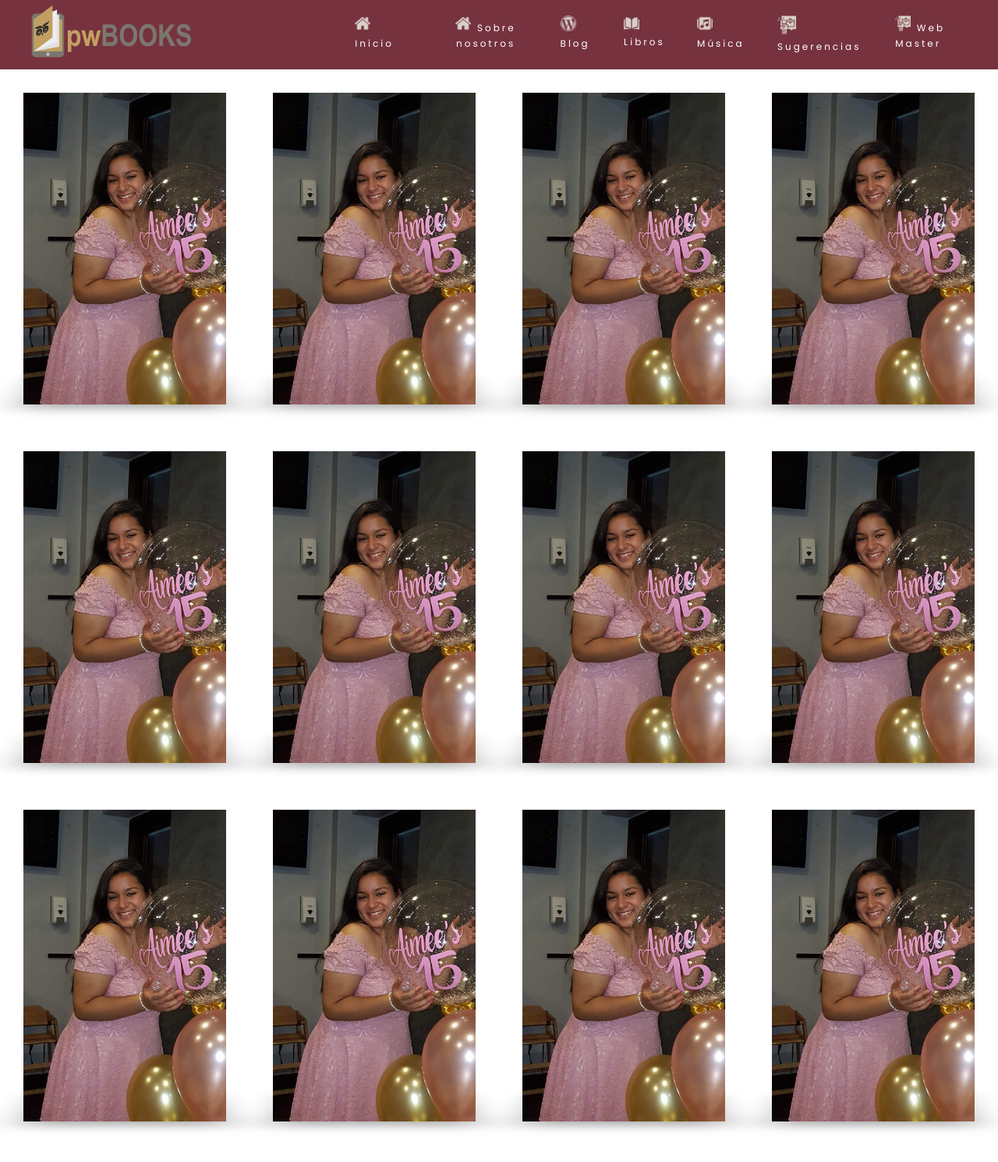
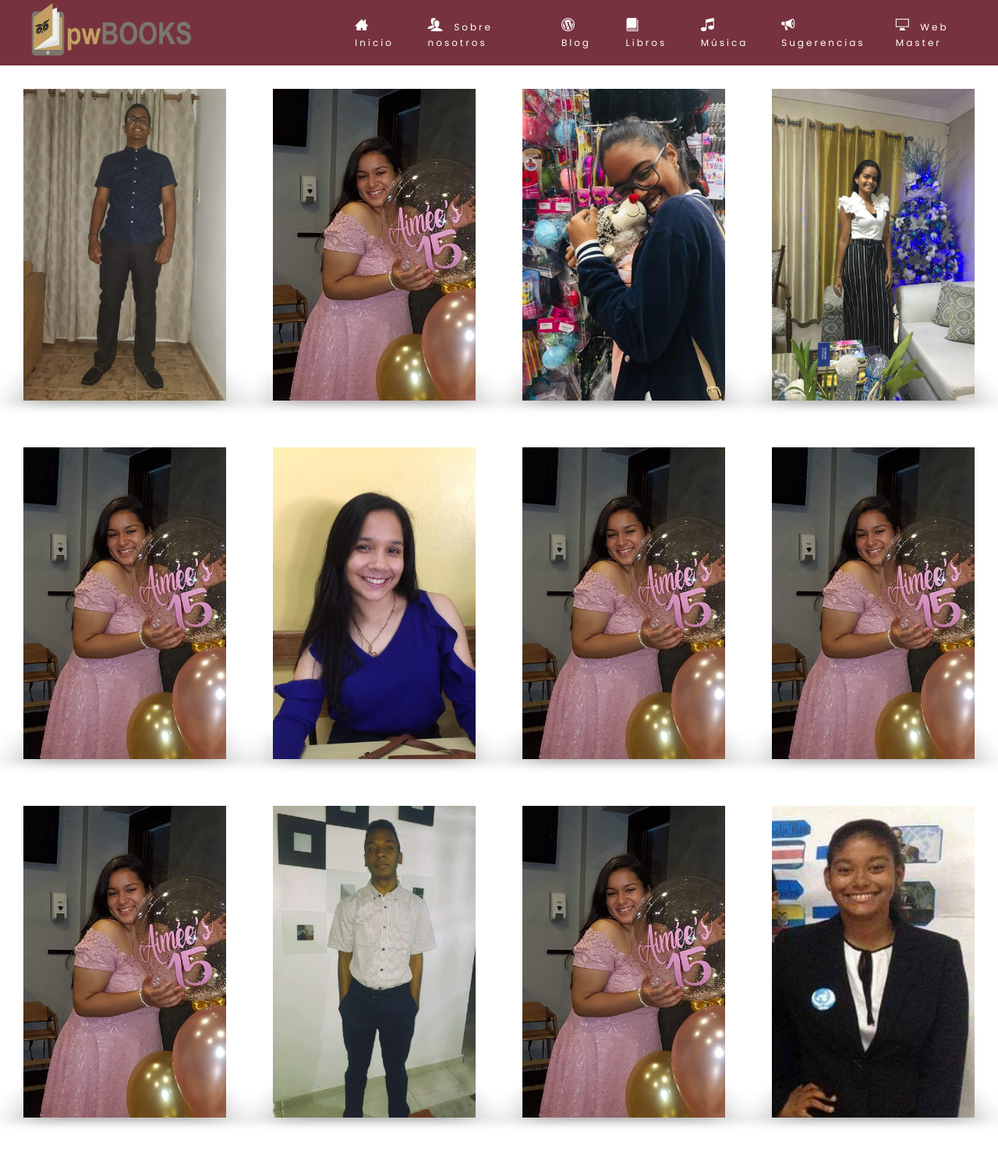
Before and after one commit to advr0106/Biblioteca, a PHP site: page /creditos.html in a window 1280 px wide. Shown: the top 1491 px of the page at 78% size. Run offline with PHP 8.4, Linux system fonts and the light colour scheme; some web fonts are replaced; grey boxes are pictures that could not be loaded.

Commit message:
Creditos

```diff
--- a/CSS/cred_style.css
+++ b/CSS/cred_style.css
@@ -122,242 +122,242 @@
 }
 .cara1:nth-child(1) .cara2 .poster
 {
-  background-image: url(../imgs/a82.jpg);
+  background-image: url(../imgs/creditos/Noah1.jpeg);
 }
 .cara1:nth-child(1) .info header
 {
-  background-image: url(../imgs/a8.jpg);
+  background-image: url(../imgs/creditos/a8.jpg);
 }
 .cara1:nth-child(2) .cara2 .poster
 {
-  background-image: url(../imgs/a82.jpg);
+    background-image: url(../imgs/creditos/a82.jpg);
 }
 .cara1:nth-child(2) .info header
 {
-  background-image: url(../imgs/a8.jpg);
+  background-image: url(../imgs/creditos/a8.jpg);
 }
 .cara1:nth-child(3) .cara2 .poster
 {
-  background-image: url(../imgs/a82.jpg);
+  background-image: url(../imgs/creditos/Stacy1.jpeg);
 }
 .cara1:nth-child(3) .info header
 {
-  background-image: url(../imgs/a8.jpg);
+  background-image: url(../imgs/creditos/);
 }
 .cara1:nth-child(4) .cara2 .poster
 {
-  background-image: url(../imgs/a82.jpg);
+  background-image: url(../imgs/creditos/Arleen1.jpeg);
 }
 .cara1:nth-child(4) .info header
 {
-  background-image: url(../imgs/a8.jpg);
+  background-image: url(../imgs/creditos/a8.jpg);
 }
 .cara1:nth-child(5) .cara2 .poster
 {
-  background-image: url(../imgs/a82.jpg);
+  background-image: url(../imgs/creditos/a82.jpg);
 }
 .cara1:nth-child(5) .info header
 {
-  background-image: url(../imgs/a8.jpg);
+  background-image: url(../imgs/creditos/a8.jpg);
 }
 .cara1:nth-child(6) .cara2 .poster
 {
-  background-image: url(../imgs/a82.jpg);
+  background-image: url(../imgs/creditos/Daniela1.jpeg);
 }
 .cara1:nth-child(6) .info header
 {
-  background-image: url(../imgs/a8.jpg);
+  background-image: url(../imgs/creditos/a8.jpg);
 }
 .cara1:nth-child(7) .cara2 .poster
 {
-  background-image: url(../imgs/a82.jpg);
+  background-image: url(../imgs/creditos/a82.jpg);
 }
 .cara1:nth-child(7) .info header
 {
-  background-image: url(../imgs/a8.jpg);
+  background-image: url(../imgs/creditos/a8.jpg);
 }
 .cara1:nth-child(8) .cara2 .poster
 {
-  background-image: url(../imgs/a82.jpg);
+  background-image: url(../imgs/creditos/a82.jpg);
 }
 .cara1:nth-child(8) .info header
 {
-  background-image: url(../imgs/a8.jpg);
+  background-image: url(../imgs/creditos/a8.jpg);
 }
 .cara1:nth-child(9) .cara2 .poster
 {
-  background-image: url(../imgs/a82.jpg);
+  background-image: url(../imgs/creditos/a82.jpg);
 }
 .cara1:nth-child(9) .info header
 {
-  background-image: url(../imgs/a8.jpg);
+  background-image: url(../imgs/creditos/a8.jpg);
 }
 .cara1:nth-child(10) .cara2 .poster
 {
-  background-image: url(../imgs/a82.jpg);
+  background-image: url(../imgs/creditos/Alberto1.jpeg);
 }
 .cara1:nth-child(10) .info header
 {
-  background-image: url(../imgs/a8.jpg);
+  background-image: url(../imgs/creditos/);
 }
 .cara1:nth-child(11) .cara2 .poster
 {
-  background-image: url(../imgs/a82.jpg);
+  background-image: url(../imgs/creditos/a82.jpg);
 }
 .cara1:nth-child(11) .info header
 {
-  background-image: url(../imgs/a8.jpg);
+  background-image: url(../imgs/creditos/a8.jpg);
 }
 .cara1:nth-child(12) .cara2 .poster
 {
-  background-image: url(../imgs/a82.jpg);
+  background-image: url(../imgs/creditos/Katia1.jpeg);
 }
 .cara1:nth-child(12) .info header
 {
-  background-image: url(../imgs/a8.jpg);
+  background-image: url(../imgs/creditos/);
 }
 .cara1:nth-child(13) .cara2 .poster
 {
-  background-image: url(../imgs/a82.jpg);
+  background-image: url(../imgs/creditos/Camila1.jpeg);
 }
 .cara1:nth-child(13) .info header
 {
-  background-image: url(../imgs/a8.jpg);
+  background-image: url(../imgs/creditos/Camila2.jpeg);
 }
 .cara1:nth-child(14) .cara2 .poster
 {
-  background-image: url(../imgs/a82.jpg);
+  background-image: url(../imgs/creditos/);
 }
 .cara1:nth-child(14) .info header
 {
-  background-image: url(../imgs/a8.jpg);
+  background-image: url(../imgs/creditos/a8.jpg);
 }
 .cara1:nth-child(15) .cara2 .poster
 {
-  background-image: url(../imgs/a82.jpg);
+  background-image: url(../imgs/creditos/a82.jpg);
 }
 .cara1:nth-child(15) .info header
 {
-  background-image: url(../imgs/a8.jpg);
+  background-image: url(../imgs/creditos/a8.jpg);
 }
 .cara1:nth-child(16) .cara2 .poster
 {
-  background-image: url(../imgs/a82.jpg);
+  background-image: url(../imgs/creditos/a82.jpg);
 }
 .cara1:nth-child(16) .info header
 {
-  background-image: url(../imgs/a8.jpg);
+  background-image: url(../imgs/creditos/a8.jpg);
 }
 .cara1:nth-child(17) .cara2 .poster
 {
-  background-image: url(../imgs/a82.jpg);
+  background-image: url(../imgs/creditos/a82.jpg);
 }
 .cara1:nth-child(17) .info header
 {
-  background-image: url(../imgs/a8.jpg);
+  background-image: url(../imgs/creditos/a8.jpg);
 }
 .cara1:nth-child(18) .cara2 .poster
 {
-  background-image: url(../imgs/a82.jpg);
+  background-image: url(../imgs/creditos/a82.jpg);
 }
 .cara1:nth-child(18) .info header
 {
-  background-image: url(../imgs/a8.jpg);
+  background-image: url(../imgs/creditos/a8.jpg);
 }
 .cara1:nth-child(19) .cara2 .poster
 {
-  background-image: url(../imgs/a82.jpg);
+  background-image: url(../imgs/creditos/a82.jpg);
 }
 .cara1:nth-child(19) .info header
 {
-  background-image: url(../imgs/a8.jpg);
+  background-image: url(../imgs/creditos/a8.jpg);
 }
 .cara1:nth-child(20) .cara2 .poster
 {
-  background-image: url(../imgs/a82.jpg);
+  background-image: url(../imgs/creditos/a82.jpg);
 }
 .cara1:nth-child(20) .info header
 {
-  background-image: url(../imgs/a8.jpg);
+  background-image: url(../imgs/creditos/a8.jpg);
 }
 .cara1:nth-child(21) .cara2 .poster
 {
-  background-image: url(../imgs/a82.jpg);
+  background-image: url(../imgs/creditos/a82.jpg);
 }
 .cara1:nth-child(21) .info header
 {
-  background-image: url(../imgs/a8.jpg);
+  background-image: url(../imgs/creditos/a8.jpg);
 }
 .cara1:nth-child(22) .cara2 .poster
 {
-  background-image: url(../imgs/a82.jpg);
+  background-image: url(../imgs/creditos/a82.jpg);
 }
 .cara1:nth-child(22) .info header
 {
-  background-image: url(../imgs/a8.jpg);
+  background-image: url(../imgs/creditos/a8.jpg);
 }
 .cara1:nth-child(23) .cara2 .poster
 {
-  background-image: url(../imgs/a82.jpg);
+  background-image: url(../imgs/creditos/a82.jpg);
 }
 .cara1:nth-child(23) .info header
 {
-  background-image: url(../imgs/a8.jpg);
+  background-image: url(../imgs/creditos/a8.jpg);
 }
 .cara1:nth-child(24) .cara2 .poster
 {
-  background-image: url(../imgs/a82.jpg);
+  background-image: url(../imgs/creditos/Mariel1.jpeg);
 }
 .cara1:nth-child(24) .info header
 {
-  background-image: url(../imgs/a8.jpg);
+  background-image: url(../imgs/creditos/);
 }
 .cara1:nth-child(25) .cara2 .poster
 {
-  background-image: url(../imgs/a82.jpg);
+  background-image: url(../imgs/creditos/Engel1.jpeg);
 }
 .cara1:nth-child(25) .info header
 {
-  background-image: url(../imgs/a8.jpg);
+  background-image: url(../imgs/creditos/a8.jpg);
 }
 .cara1:nth-child(26) .cara2 .poster
 {
-  background-image: url(../imgs/a82.jpg);
+  background-image: url(../imgs/creditos/Xiara1.jpg);
 }
 .cara1:nth-child(26) .info header
 {
-  background-image: url(../imgs/a8.jpg);
+  background-image: url(../imgs/creditos/Xiara2.jpg);
 }
 .cara1:nth-child(27) .cara2 .poster
 {
-  background-image: url(../imgs/a82.jpg);
+  background-image: url(../imgs/creditos/Lisbette1.jpeg);
 }
 .cara1:nth-child(27) .info header
 {
-  background-image: url(../imgs/a8.jpg);
+  background-image: url(../imgs/creditos/Lisbette2.jpeg);
 }
 .cara1:nth-child(28) .cara2 .poster
 {
-  background-image: url(../imgs/a82.jpg);
+  background-image: url(../imgs/creditos/a82.jpg);
 }
 .cara1:nth-child(28) .info header
 {
-  background-image: url(../imgs/a8.jpg);
+  background-image: url(../imgs/creditos/a8.jpg);
 }
 .cara1:nth-child(29) .cara2 .poster
 {
-  background-image: url(../imgs/a82.jpg);
+  background-image: url(../imgs/creditos/a82.jpg);
 }
 .cara1:nth-child(29) .info header
 {
-  background-image: url(../imgs/a8.jpg);
+  background-image: url(../imgs/creditos/a8.jpg);
 }
 .cara1:nth-child(30) .cara2 .poster
 {
-  background-image: url(../imgs/a82.jpg);
+  background-image: url(../imgs/creditos/a82.jpg);
 }
 .cara1:nth-child(30) .info header
 {
-  background-image: url(../imgs/a8.jpg);
+  background-image: url(../imgs/creditos/a8.jpg);
 }
 /*Ya*/
--- a/creditos.html
+++ b/creditos.html
@@ -19,32 +19,36 @@
           <li>
             <a href="index.html" class="t1">
                 <span class="icono">
-                  <img src="imgs\home.png" alt="" width="20px" >
+                  <i class="icon icon-home3">
+                  </i>
                 </span>
               Inicio
             </a>
           </li>
           <li>
-            <a href="sobrenosotros2.html" class="t2" align="center">
+            <a href="sobrenosotros2.html" class="t2">
                 <span class="icono">
-                <img src="imgs\home.png" alt="" width="20px" >
+                  <i class="icon icon-users">
                   </i>
                 </span>
               Sobre nosotros
             </a>
           </li>
           <li>
-            <a href="https://pwbooks2.blogspot.com/" class="t3" >
+            <a href="https://pwbooks2.blogspot.com/" class="t3">
                 <span class="icono">
-                  <img src="imgs\wordpress.png" alt="" width="20px" >
+                  <i class="icon icon-wordpress">
                   </i>
                 </span>
               Blog
             </a>
           </li>
           <li>
-            <a href="https://pwbooks2.blogspot.com/" class="t4" >
-                  <img src="imgs\open-book (3).png" alt="" width="20px" >
+            <a href="#" class="t4">
+                <span class="icono">
+                  <i class="icon icon-book">
+                  </i>
+                </span>
               Libros
             </a>
             <ul class="sub-libros">
@@ -63,7 +67,8 @@
           <li>
             <a href="#" class="t5">
                 <span class="icono">
-                  <img src="imgs\music-player.png" alt="" width="20px" >
+                  <i class="icon icon-music">
+                  </i>
                 </span>
               Música
             </a>
@@ -81,9 +86,9 @@
             </ul>
           </li>
           <li>
-            <a href="Sugerencias.html" class="t6">
+            <a href="#" class="t6">
                 <span class="icono">
-                    <img src="imgs\suggestion.png" alt="">
+                  <i class="icon icon-bullhorn">
                   </i>
                 </span>
               Sugerencias
@@ -92,7 +97,8 @@
           <li>
             <a href="creditos.html" class="t7">
                 <span class="icono">
-                  <img src="imgs\suggestion.png" alt="" width="20px" >
+                  <i class="icon icon-display">
+                  </i>
                 </span>
               Web Master
             </a>
@@ -109,7 +115,6 @@
       </nav>
     <!-- Fin menu de arriba  -->
 
-
 <script src="JS/app.js"></script>
     <div class="contenedor">
       <ul class="cubo">
@@ -124,7 +129,7 @@
               <span class="rol">..</span>
               <span class="carrera">...</span>
             </header>
-            <p>Texto relacionado</p>
+            <p>Soy una persona responsable en todo lo que se debe hacer y trato de ayudar a los que desde mi punto de vista son los que la necesitan.</p>
           </div>
           </div>
         </li>
@@ -153,7 +158,7 @@
               <span class="rol">..</span>
               <span class="carrera">...</span>
             </header>
-            <p>Texto relacionado</p>
+            <p>Soy una persona muy amable, cariñosa, siempre dispuesta a ayudar a los demás</p>
           </div>
           </div>
         </li><li class="cara1">
@@ -167,7 +172,7 @@
               <span class="rol">..</span>
               <span class="carrera">...</span>
             </header>
-            <p>Texto relacionado</p>
+            <p>Me considero una persona amable, honesta, honrada, simpática, alegre y solidaria. Entre mis proyectos futuros están estudiar Negocios Internacionales con una maestría en Economía y poder emprender en el mundo de los negocios dando a conocer mi propia empresa.</p>
           </div>
           </div>
         </li><li class="cara1">
@@ -195,7 +200,7 @@
               <span class="rol">..</span>
               <span class="carrera">...</span>
             </header>
-            <p>Texto relacionado</p>
+            <p>Miembro activo del Modelo de Naciones Unidas. Siempre interesada en el placer de aprender y desarrollarse como persona, constantemente en adición de valores humanos. Ferviente carácter y decisión la acompañan a diario.</p>
           </div>
           </div>
         </li><li class="cara1">
@@ -260,7 +265,7 @@
             </div>
             <div class="info">
             <header>
-              <h1>Estudiante</h1>
+              <h1>Michael Gómez</h1>
               <span class="ano">2019</span>
               <span class="rol">..</span>
               <span class="carrera">...</span>
@@ -274,7 +279,35 @@
             </div>
             <div class="info">
             <header>
-              <h1>Estudiante</h1>
+              <h1>Katia González</h1>
+              <span class="ano">2019</span>
+              <span class="rol">..</span>
+              <span class="carrera">...</span>
+            </header>
+            <p>Con tan sólo 16 años, ya está lista para empezar a cursar sus estudios en la universidad, llevándose así una base del Politécnico para así, tener una mejor preparación.</p>
+          </div>
+          </div>
+        </li><li class="cara1">
+          <div class="cara2">
+            <div class="poster">
+            </div>
+            <div class="info">
+            <header>
+              <h1>Camila Herrera</h1>
+              <span class="ano">2019</span>
+              <span class="rol">..</span>
+              <span class="carrera">...</span>
+            </header>
+            <p>Soy una persona creativa, aventurera, muy sensible, pero que siempre intenta lograr sus sueños, siempre he considerado mis fracasos como impulsores de mis éxitos. Soy responsable, un poco estudiosa y no me gusta depender de nadie.</p>
+          </div>
+          </div>
+        </li><li class="cara1">
+          <div class="cara2">
+            <div class="poster">
+            </div>
+            <div class="info">
+            <header>
+              <h1>Francisco Lora</h1>
               <span class="ano">2019</span>
               <span class="rol">..</span>
               <span class="carrera">...</span>
@@ -288,7 +321,7 @@
             </div>
             <div class="info">
             <header>
-              <h1>Estudiante</h1>
+              <h1>Ezequiel Lorenzo</h1>
               <span class="ano">2019</span>
               <span class="rol">..</span>
               <span class="carrera">...</span>
@@ -302,7 +335,7 @@
             </div>
             <div class="info">
             <header>
-              <h1>Estudiante</h1>
+              <h1>Kevin Mejía</h1>
               <span class="ano">2019</span>
               <span class="rol">..</span>
               <span class="carrera">...</span>
@@ -316,7 +349,7 @@
             </div>
             <div class="info">
             <header>
-              <h1>Estudiante</h1>
+              <h1>Hansel Mejía</h1>
               <span class="ano">2019</span>
               <span class="rol">..</span>
               <span class="carrera">...</span>
@@ -330,7 +363,7 @@
             </div>
             <div class="info">
             <header>
-              <h1>Estudiante</h1>
+              <h1>Omar Miniel</h1>
               <span class="ano">2019</span>
               <span class="rol">..</span>
               <span class="carrera">...</span>
@@ -344,7 +377,7 @@
             </div>
             <div class="info">
             <header>
-              <h1>Estudiante</h1>
+              <h1>Joao Navarro</h1>
               <span class="ano">2019</span>
               <span class="rol">..</span>
               <span class="carrera">...</span>
@@ -358,7 +391,7 @@
             </div>
             <div class="info">
             <header>
-              <h1>Estudiante</h1>
+              <h1>Doneire Noboa</h1>
               <span class="ano">2019</span>
               <span class="rol">..</span>
               <span class="carrera">...</span>
@@ -372,7 +405,7 @@
             </div>
             <div class="info">
             <header>
-              <h1>Estudiante</h1>
+              <h1>Marlon Sandoval</h1>
               <span class="ano">2019</span>
               <span class="rol">..</span>
               <span class="carrera">...</span>
@@ -386,7 +419,7 @@
             </div>
             <div class="info">
             <header>
-              <h1>Estudiante</h1>
+              <h1>Calixto Pina</h1>
               <span class="ano">2019</span>
               <span class="rol">..</span>
               <span class="carrera">...</span>
@@ -400,7 +433,7 @@
             </div>
             <div class="info">
             <header>
-              <h1>Estudiante</h1>
+              <h1>Mariano Ramírez</h1>
               <span class="ano">2019</span>
               <span class="rol">..</span>
               <span class="carrera">...</span>
@@ -414,7 +447,70 @@
             </div>
             <div class="info">
             <header>
-              <h1>Estudiante</h1>
+              <h1>Mariel Ramírez</h1>
+              <span class="ano">2019</span>
+              <span class="rol">..</span>
+              <span class="carrera">...</span>
+            </header>
+            <p>Ocurrente, nunca tendrás un mal día si piensas positivo</p>
+          </div>
+          </div>
+        </li><li class="cara1">
+          <div class="cara2">
+            <div class="poster">
+            </div>
+            <div class="info">
+            <header>
+              <h1>Engel Roa</h1>
+              <span class="ano">2019</span>
+              <span class="rol">..</span>
+              <span class="carrera">...</span>
+            </header>
+            <p>16 años, aficionado a los deportes y la tecnología.
+Entre sus metas están especializarse y destacarse en una área que esté a la vanguardia de la tecnología actual, además de crear su propia fundación de ayuda humanitaria.</p>
+          </div>
+          </div>
+        </li><li class="cara1">
+          <div class="cara2">
+            <div class="poster">
+            </div>
+            <div class="info">
+            <header>
+              <h1>Xiara Rosario</h1>
+              <span class="ano">2019</span>
+              <span class="rol">..</span>
+              <span class="carrera">...</span>
+            </header>
+            <p>Formando parte de este proyecto en
+ el equipo de edición de imágenes.
+Soy una persona muy constante en
+Lo que debe hacer hasta conseguirlo,
+Con espíritu de ayudar a los demás,
+Soñadora, leal y muy honesta
+</p>
+          </div>
+          </div>
+        </li><li class="cara1">
+          <div class="cara2">
+            <div class="poster">
+            </div>
+            <div class="info">
+            <header>
+              <h1>Lisbette Rosario</h1>
+              <span class="ano">2019</span>
+              <span class="rol">..</span>
+              <span class="carrera">...</span>
+            </header>
+            <p>Responsabilidad, compromiso, trabajo arduo y entrega total, con la finalidad de alcanzar siempre cada meta que me propongo.</p>
+          </div>
+          </div>
+        </li><li class="cara1">
+          <div class="cara2">
+            <div class="poster">
+            </div>
+            <div class="info">
+            <header>
+              <h1>Elio Severino</h1>
               <span class="ano">2019</span>
               <span class="rol">..</span>
               <span class="carrera">...</span>
@@ -428,7 +524,7 @@
             </div>
             <div class="info">
             <header>
-              <h1>Estudiante</h1>
+              <h1>Joan Solano</h1>
               <span class="ano">2019</span>
               <span class="rol">..</span>
               <span class="carrera">...</span>
@@ -442,91 +538,7 @@
             </div>
             <div class="info">
             <header>
-              <h1>Estudiante</h1>
-              <span class="ano">2019</span>
-              <span class="rol">..</span>
-              <span class="carrera">...</span>
-            </header>
-            <p>Texto relacionado</p>
-          </div>
-          </div>
-        </li><li class="cara1">
-          <div class="cara2">
-            <div class="poster">
-            </div>
-            <div class="info">
-            <header>
-              <h1>Estudiante</h1>
-              <span class="ano">2019</span>
-              <span class="rol">..</span>
-              <span class="carrera">...</span>
-            </header>
-            <p>Texto relacionado</p>
-          </div>
-          </div>
-        </li><li class="cara1">
-          <div class="cara2">
-            <div class="poster">
-            </div>
-            <div class="info">
-            <header>
-              <h1>Estudiante</h1>
-              <span class="ano">2019</span>
-              <span class="rol">..</span>
-              <span class="carrera">...</span>
-            </header>
-            <p>Texto relacionado</p>
-          </div>
-          </div>
-        </li><li class="cara1">
-          <div class="cara2">
-            <div class="poster">
-            </div>
-            <div class="info">
-            <header>
-              <h1>Estudiante</h1>
-              <span class="ano">2019</span>
-              <span class="rol">..</span>
-              <span class="carrera">...</span>
-            </header>
-            <p>Texto relacionado</p>
-          </div>
-          </div>
-        </li><li class="cara1">
-          <div class="cara2">
-            <div class="poster">
-            </div>
-            <div class="info">
-            <header>
-              <h1>Estudiante</h1>
-              <span class="ano">2019</span>
-              <span class="rol">..</span>
-              <span class="carrera">...</span>
-            </header>
-            <p>Texto relacionado</p>
-          </div>
-          </div>
-        </li><li class="cara1">
-          <div class="cara2">
-            <div class="poster">
-            </div>
-            <div class="info">
-            <header>
-              <h1>Estudiante</h1>
-              <span class="ano">2019</span>
-              <span class="rol">..</span>
-              <span class="carrera">...</span>
-            </header>
-            <p>Texto relacionado</p>
-          </div>
-          </div>
-        </li><li class="cara1">
-          <div class="cara2">
-            <div class="poster">
-            </div>
-            <div class="info">
-            <header>
-              <h1>Estudiante</h1>
+              <h1>Alex Valenzuela</h1>
               <span class="ano">2019</span>
               <span class="rol">..</span>
               <span class="carrera">...</span>
```
Also changed, not shown: imgs/creditos/Alberto1.jpeg (added), imgs/creditos/Arleen1.jpeg (added), imgs/creditos/Camila1.jpeg (added), imgs/creditos/Camila2.jpeg (added), imgs/creditos/Daniela1.jpeg (added), imgs/creditos/Engel1.jpeg (added), imgs/creditos/Katia1.jpeg (added), imgs/creditos/Lisbette2.jpeg (added), imgs/creditos/Mariel1.jpeg (added), imgs/creditos/Noah1.jpeg (added), imgs/creditos/Stacy1.jpeg (added), imgs/creditos/Xiara1.jpg (added), imgs/creditos/Xiara2.jpg (added), imgs/creditos/a8.jpg (renamed from imgs/a8.jpg), 1 more files.
